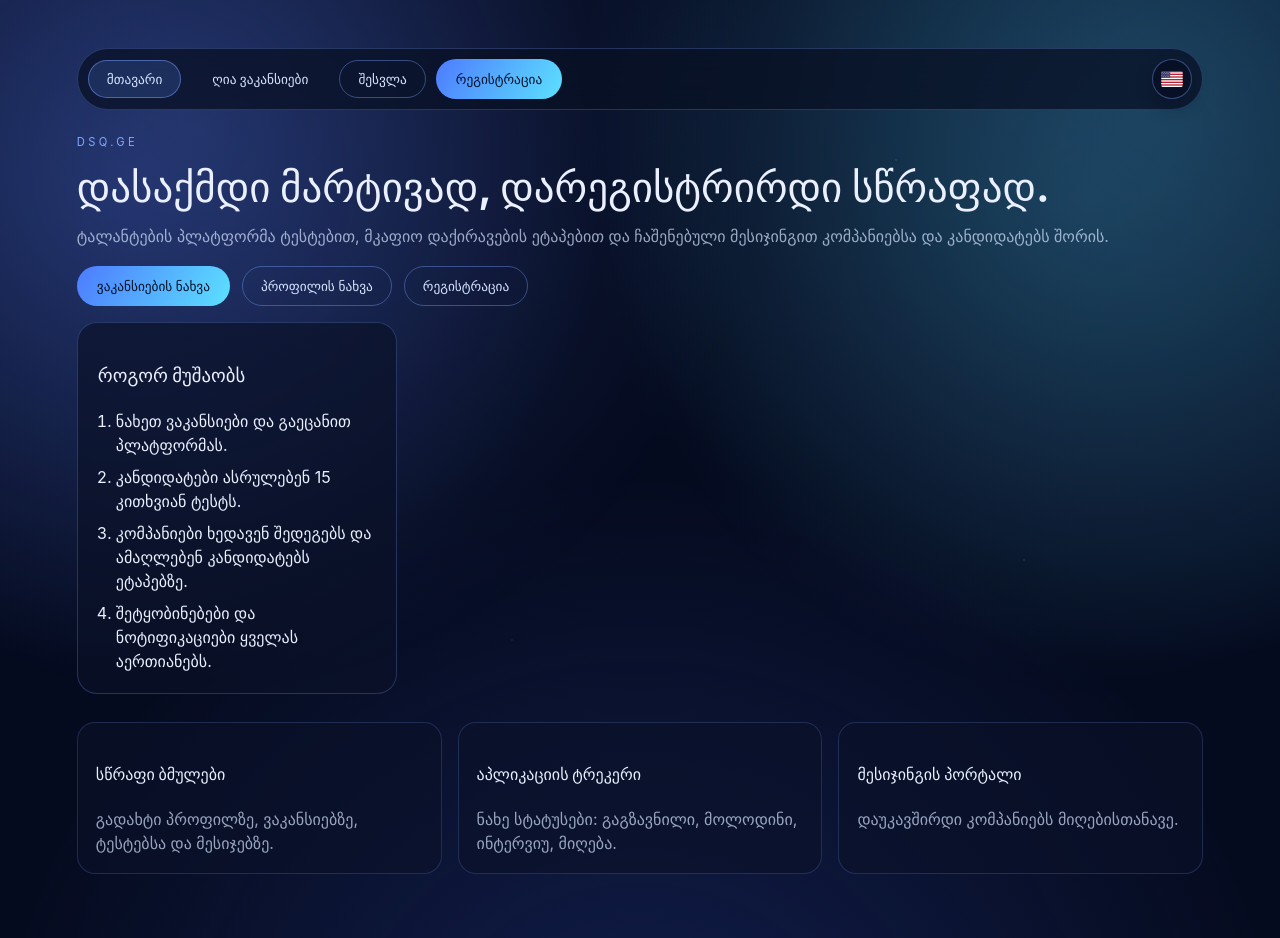
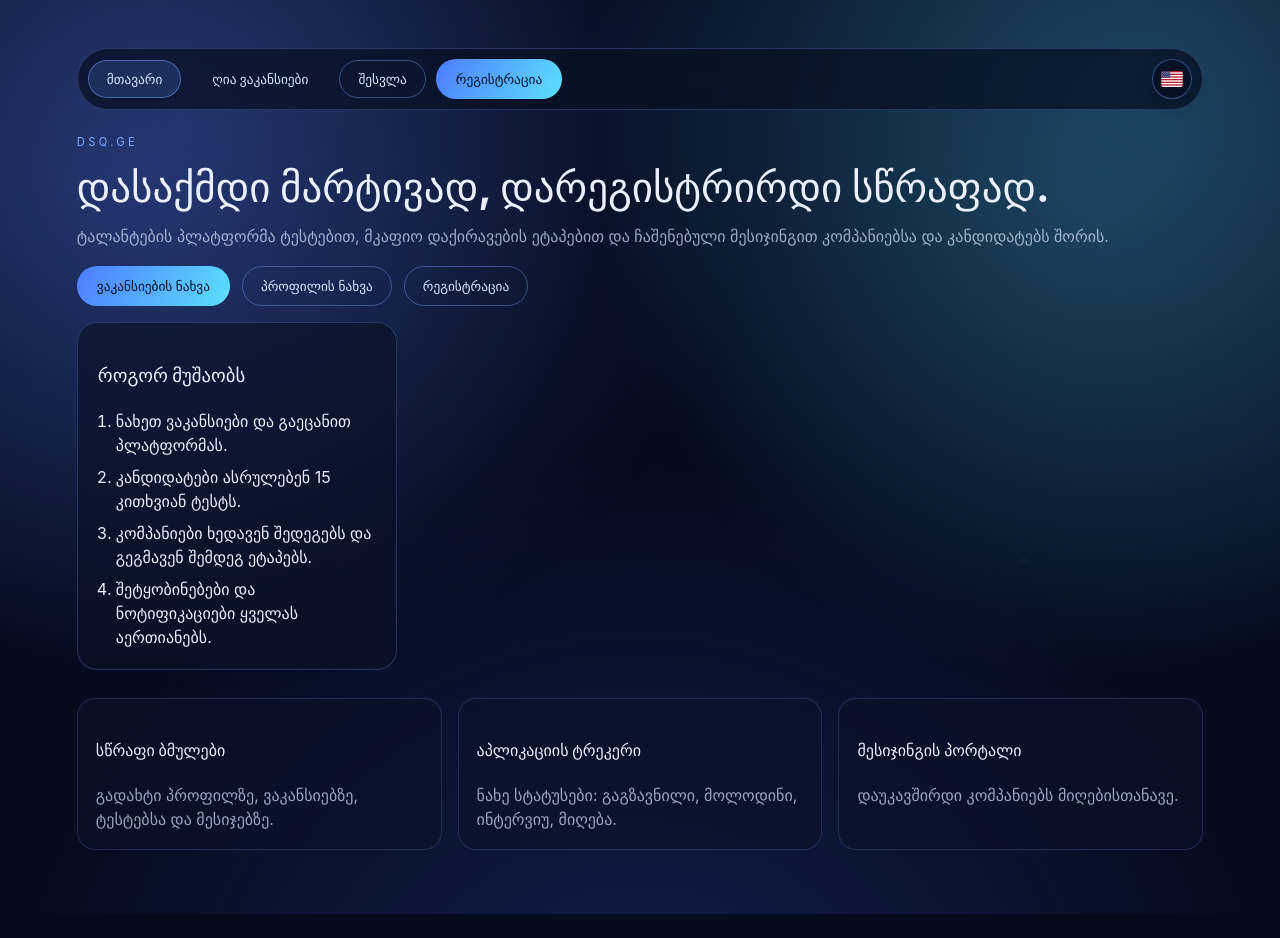
Before and after one commit to ShengeliaGI/dsq.ge, a React (Vite) app: page / in a window 1280 px wide. After the commit the page ends 914 px from the top, so only its background shows below. Built offline with nearby package versions, Linux system fonts and the light colour scheme; no server answers.

Commit message:
Update Georgian home copy

```diff
--- a/src/App.jsx
+++ b/src/App.jsx
@@ -377,7 +377,7 @@ const translations = {
     'home.howItWorks': 'როგორ მუშაობს',
     'home.step1': 'ნახეთ ვაკანსიები და გაეცანით პლატფორმას.',
     'home.step2': 'კანდიდატები ასრულებენ 15 კითხვიან ტესტს.',
-    'home.step3': 'კომპანიები ხედავენ შედეგებს და ამაღლებენ კანდიდატებს ეტაპებზე.',
+    'home.step3': 'კომპანიები ხედავენ შედეგებს და გეგმავენ შემდეგ ეტაპებს.',
     'home.step4': 'შეტყობინებები და ნოტიფიკაციები ყველას აერთიანებს.',
     'home.quickLinksTitle': 'სწრაფი ბმულები',
     'home.quickLinksDesc': 'გადახტი პროფილზე, ვაკანსიებზე, ტესტებსა და მესიჯებზე.',
```
